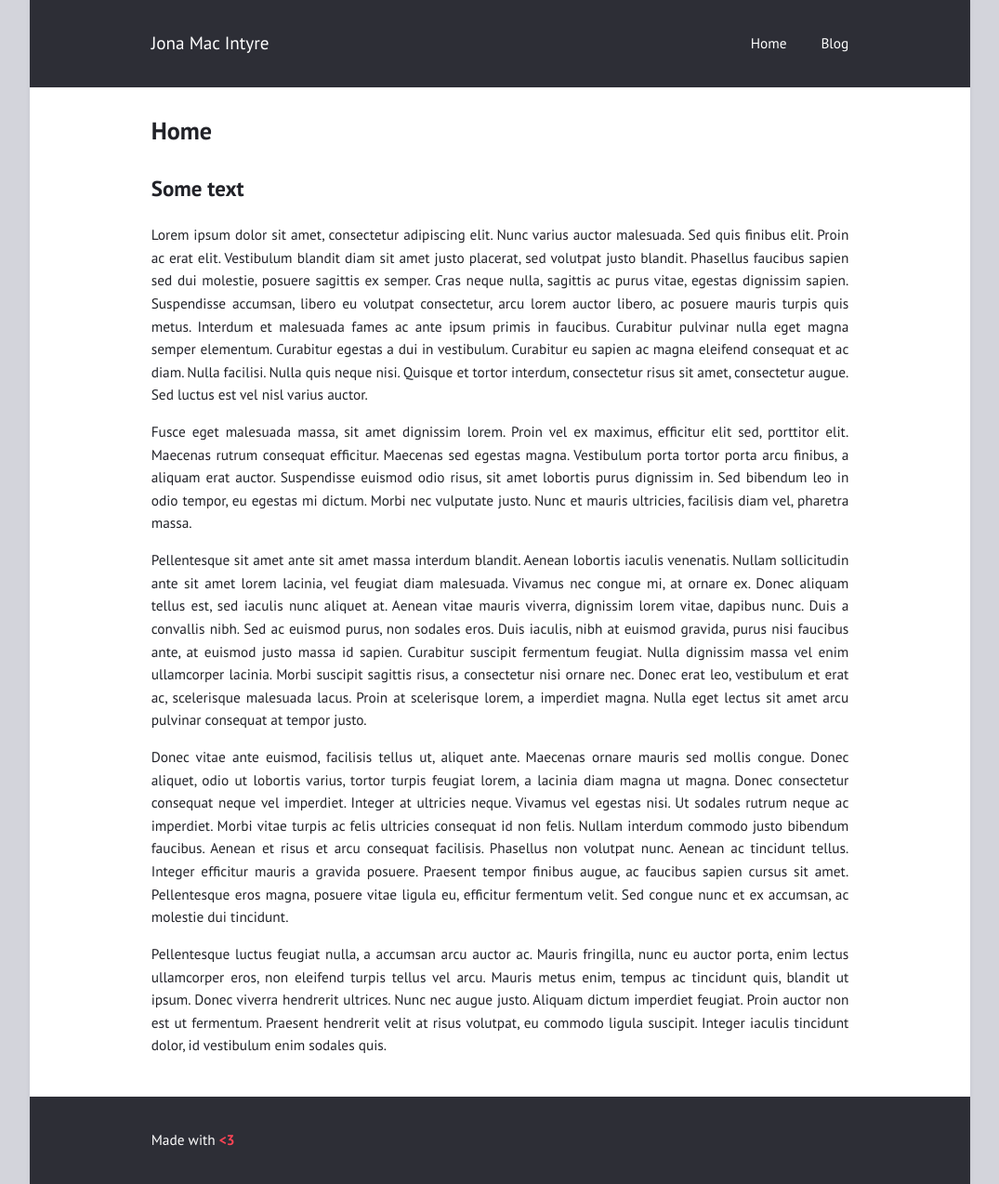
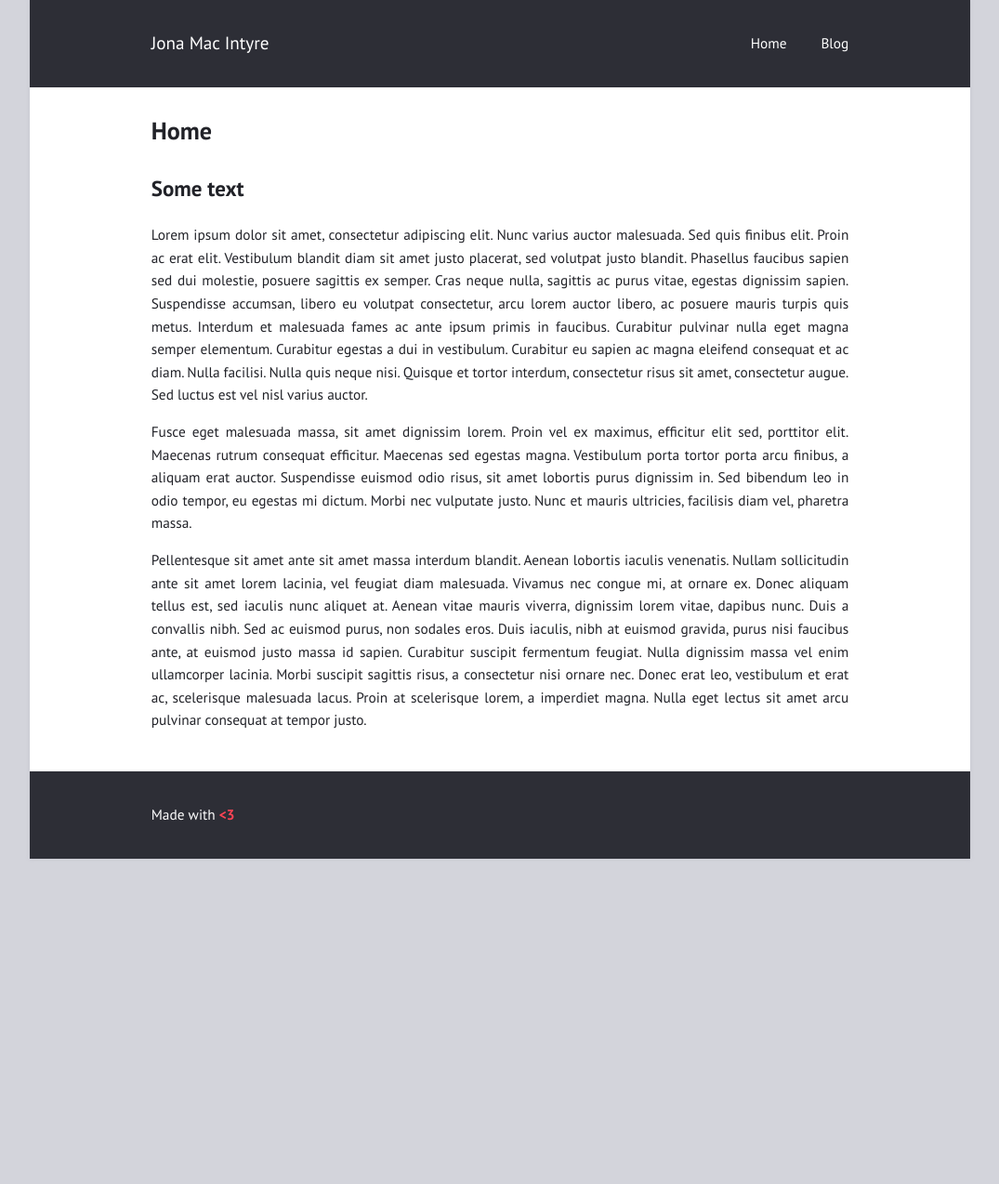
Before and after one commit to macinj1/macinj1.github.io, a Jekyll site: the page built from index.md, in a window 1280 px wide. Shown: the whole page at 93% size, without its empty margins (102-1177 px from the left). Built offline with Jekyll 4.4.1, drawn with Linux system fonts in a browser that asks for light colours; after the commit the page ends 924 px from its top, so only the background shows below that.

Commit message:
Update index.md

```diff
--- a/index.md
+++ b/index.md
@@ -10,7 +10,3 @@ Lorem ipsum dolor sit amet, consectetur adipiscing elit. Nunc varius auctor male
 Fusce eget malesuada massa, sit amet dignissim lorem. Proin vel ex maximus, efficitur elit sed, porttitor elit. Maecenas rutrum consequat efficitur. Maecenas sed egestas magna. Vestibulum porta tortor porta arcu finibus, a aliquam erat auctor. Suspendisse euismod odio risus, sit amet lobortis purus dignissim in. Sed bibendum leo in odio tempor, eu egestas mi dictum. Morbi nec vulputate justo. Nunc et mauris ultricies, facilisis diam vel, pharetra massa.
 
 Pellentesque sit amet ante sit amet massa interdum blandit. Aenean lobortis iaculis venenatis. Nullam sollicitudin ante sit amet lorem lacinia, vel feugiat diam malesuada. Vivamus nec congue mi, at ornare ex. Donec aliquam tellus est, sed iaculis nunc aliquet at. Aenean vitae mauris viverra, dignissim lorem vitae, dapibus nunc. Duis a convallis nibh. Sed ac euismod purus, non sodales eros. Duis iaculis, nibh at euismod gravida, purus nisi faucibus ante, at euismod justo massa id sapien. Curabitur suscipit fermentum feugiat. Nulla dignissim massa vel enim ullamcorper lacinia. Morbi suscipit sagittis risus, a consectetur nisi ornare nec. Donec erat leo, vestibulum et erat ac, scelerisque malesuada lacus. Proin at scelerisque lorem, a imperdiet magna. Nulla eget lectus sit amet arcu pulvinar consequat at tempor justo.
-
-Donec vitae ante euismod, facilisis tellus ut, aliquet ante. Maecenas ornare mauris sed mollis congue. Donec aliquet, odio ut lobortis varius, tortor turpis feugiat lorem, a lacinia diam magna ut magna. Donec consectetur consequat neque vel imperdiet. Integer at ultricies neque. Vivamus vel egestas nisi. Ut sodales rutrum neque ac imperdiet. Morbi vitae turpis ac felis ultricies consequat id non felis. Nullam interdum commodo justo bibendum faucibus. Aenean et risus et arcu consequat facilisis. Phasellus non volutpat nunc. Aenean ac tincidunt tellus. Integer efficitur mauris a gravida posuere. Praesent tempor finibus augue, ac faucibus sapien cursus sit amet. Pellentesque eros magna, posuere vitae ligula eu, efficitur fermentum velit. Sed congue nunc et ex accumsan, ac molestie dui tincidunt.
-
-Pellentesque luctus feugiat nulla, a accumsan arcu auctor ac. Mauris fringilla, nunc eu auctor porta, enim lectus ullamcorper eros, non eleifend turpis tellus vel arcu. Mauris metus enim, tempus ac tincidunt quis, blandit ut ipsum. Donec viverra hendrerit ultrices. Nunc nec augue justo. Aliquam dictum imperdiet feugiat. Proin auctor non est ut fermentum. Praesent hendrerit velit at risus volutpat, eu commodo ligula suscipit. Integer iaculis tincidunt dolor, id vestibulum enim sodales quis.
```
